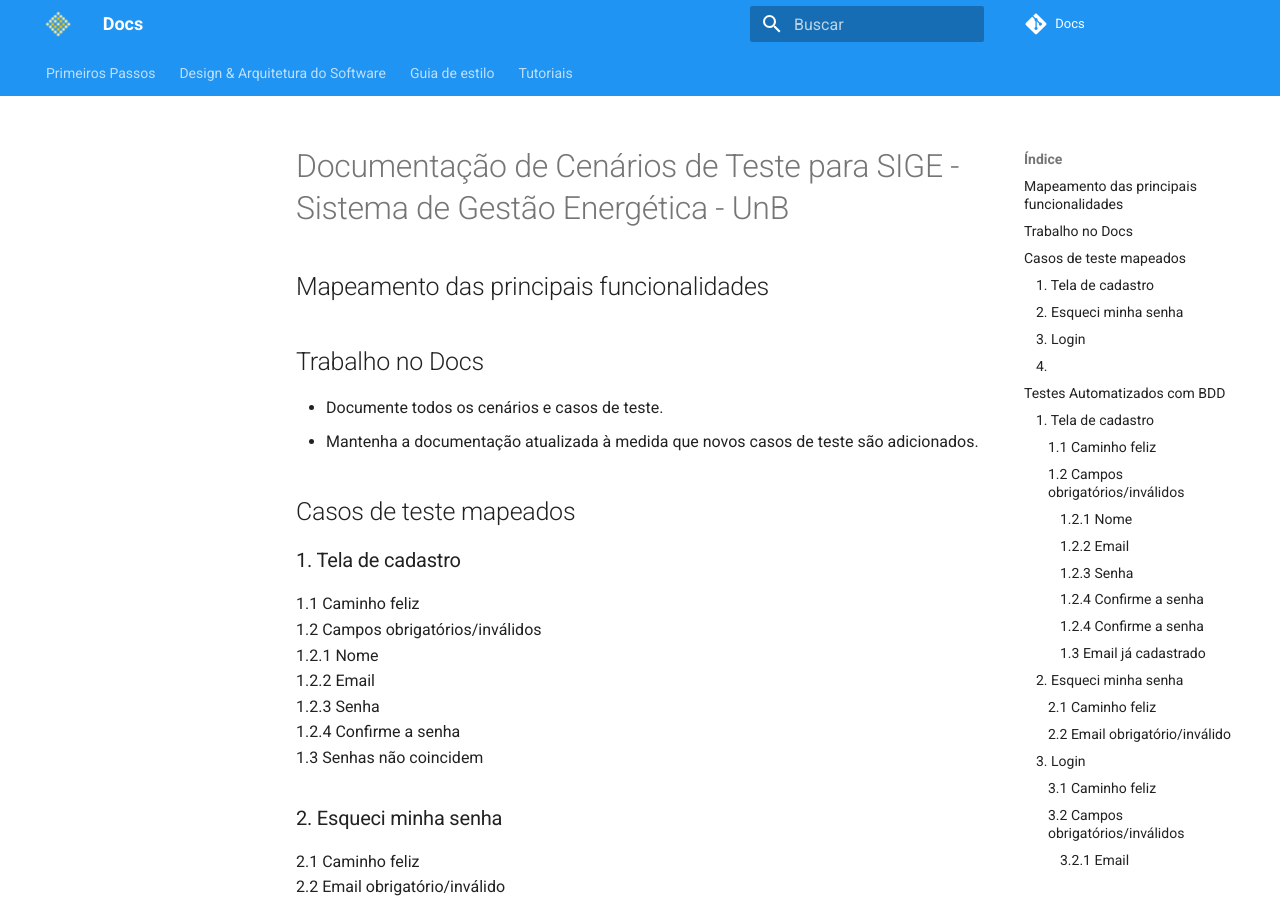
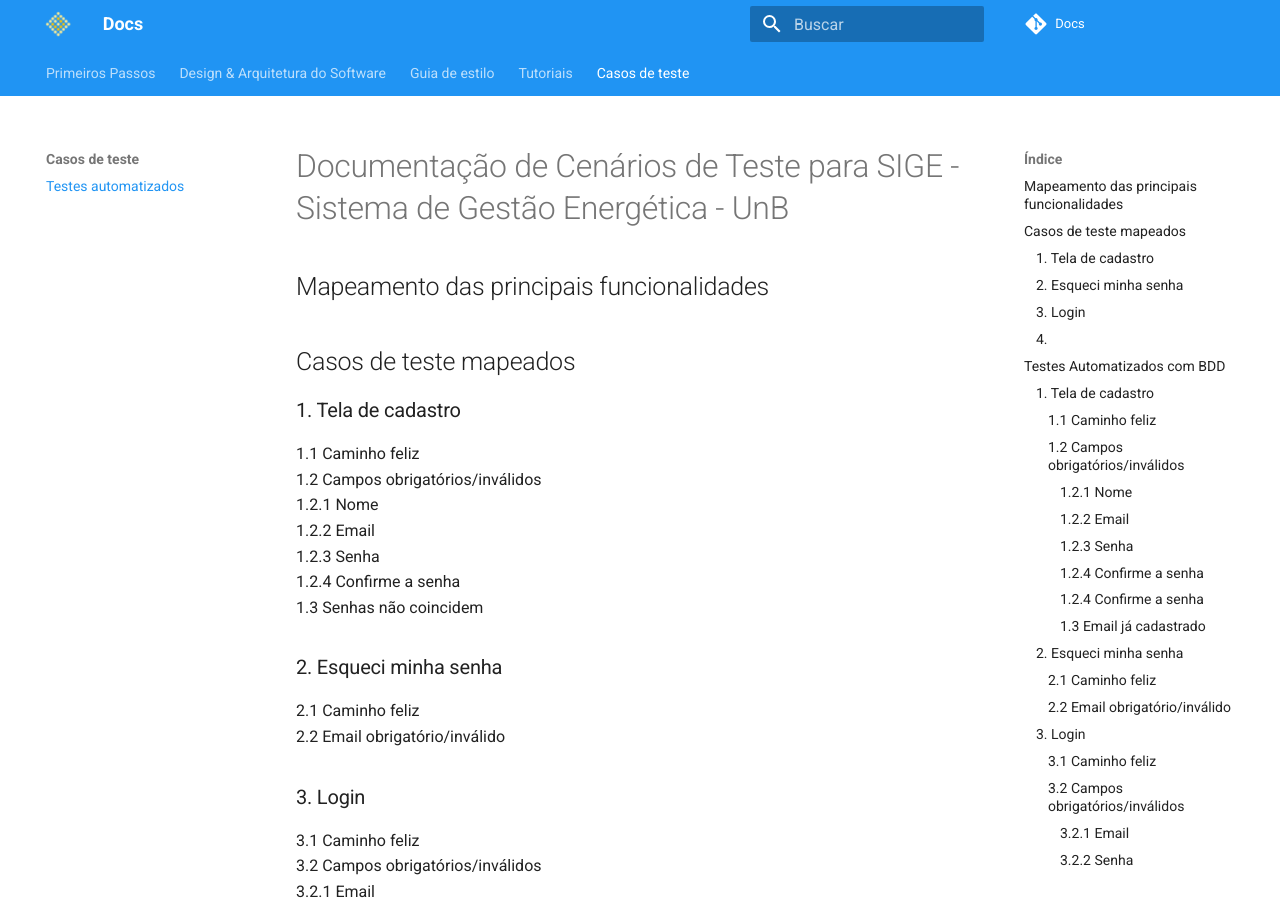
Before and after one commit to lappis-unb/docs, an MkDocs documentation site: the page built from docs/testes/casos-de-teste.md, in a window 1280 px wide and 900 px high. Built offline with MkDocs 1.6.1 and Material for MkDocs 9.7.7, drawn with Linux system fonts in a browser that asks for light colours; comment, search, counter and statistics services are not loaded.

Commit message:
adicionando documentação na navegação

```diff
--- a/docs/testes/casos-de-teste.md
+++ b/docs/testes/casos-de-teste.md
@@ -1,11 +1,6 @@
 # Documentação de Cenários de Teste para SIGE - Sistema de Gestão Energética - UnB
 
 ## Mapeamento das principais funcionalidades <a name="feature-mapping"></a>
-
-## Trabalho no Docs <a name="docs-work"></a>
-
-- Documente todos os cenários e casos de teste.
-- Mantenha a documentação atualizada à medida que novos casos de teste são adicionados.
 
 ## Casos de teste mapeados <a name="mapped-test-cases"></a>
 
--- a/mkdocs.yml
+++ b/mkdocs.yml
@@ -45,7 +45,8 @@ nav:
     - Como criar um novo documento: "tutoriais/novo-documento.md"
     - Como cadastrar um Transdutor e um Slave: "tutoriais/cadastrar-transdutor.md"
     - Como conectar com o Transdutor do Lappis: "tutoriais/conectar-transdutor-lappis.md"
-
+  - Casos de teste:
+    - Testes automatizados: "testes/casos-de-teste.md"
 # Style
 # extra_css:
 #   - assets/style/extra.css
```
